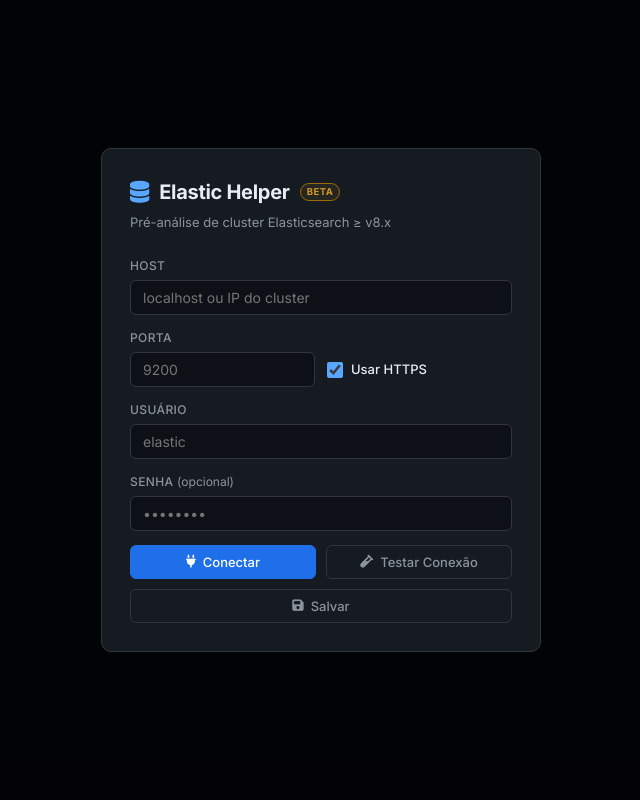
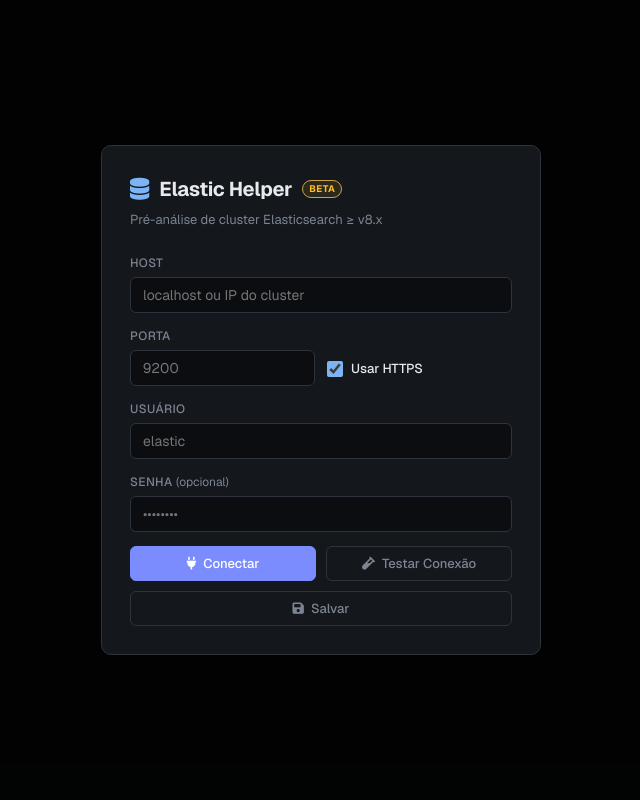
Before and after one commit to fabiojaniolima/elastic-helper, a Flask app: page / in a window 1280 px wide. Shown: the whole page, without its empty margins (319-959 px from the left). Run offline with Flask 3, Linux system fonts and the light colour scheme; data that the repository does not hold is empty; parts of the project's set-up code (start-up, migrations or seed data) failed here and were passed over.

Commit message:
style(ui): adopt design system tokens and Geist fonts
Primeiro passo da troca de layout: os tokens do design system viram variáveis
CSS geradas do tokens.json, com os mesmos nomes, para que nenhuma tela dependa
de valor solto. As variáveis antigas que o app.js ainda usa inline passam a
apontar para os tokens, então a paleta inteira muda de uma vez enquanto o markup
de cada tela é migrado.

```diff
--- a/static/css/style.css
+++ b/static/css/style.css
@@ -1,39 +1,39 @@
 :root {
-  --bg: #0d1117;
-  --surface: #161b22;
-  --surface-2: #1c2128;
-  --surface-hover: #21262d;
-  --border: #30363d;
-  --border-subtle: #21262d;
-
-  --text: #e6edf3;
-  --text-muted: #8b949e;
-  --text-dim: #6e7681;
-
-  --green: #3fb950;
-  --green-dim: #238636;
-  --green-bg: rgba(63, 185, 80, 0.08);
-  --yellow: #d29922;
-  --yellow-dim: #9e6a03;
-  --yellow-bg: rgba(210, 153, 34, 0.08);
-  --red: #f85149;
-  --red-dim: #da3633;
-  --red-bg: rgba(248, 81, 73, 0.08);
-  --blue: #58a6ff;
-  --blue-dim: #1f6feb;
-  --blue-bg: rgba(88, 166, 255, 0.08);
-
-  --radius: 10px;
-  --radius-sm: 6px;
-  --transition: 0.18s ease;
+  /* Camada de compatibilidade: nomes antigos (ainda usados inline pelo app.js)
+     apontando para os tokens do design system (static/css/tokens.css). */
+  --bg: var(--bg-app);
+  --surface: var(--bg-card);
+  --surface-2: var(--bg-subtle);
+  --surface-hover: var(--bg-chip);
+  --border: var(--border-control);
+
+  --text: var(--text-primary);
+  --text-dim: var(--text-muted);
+
+  --green: var(--success);
+  --green-dim: var(--success);
+  --green-bg: var(--success-soft);
+  --yellow: var(--warning);
+  --yellow-dim: var(--warning-muted);
+  --yellow-bg: var(--warning-soft);
+  --red: var(--danger);
+  --red-dim: var(--danger);
+  --red-bg: var(--danger-soft);
+  --blue: var(--info);
+  --blue-dim: var(--accent);
+  --blue-bg: var(--info-tile);
+
+  --radius: var(--radius-tile);
+  --transition: 0.15s ease;
 }
 
 *, *::before, *::after { box-sizing: border-box; margin: 0; padding: 0; }
 
 body {
-  font-family: 'Inter', -apple-system, BlinkMacSystemFont, 'Segoe UI', sans-serif;
-  background: var(--bg);
-  color: var(--text);
+  font-family: var(--font-sans);
+  background: var(--bg-app);
+  color: var(--text-primary);
+  -webkit-font-smoothing: antialiased;
   min-height: 100vh;
   font-size: 14px;
   line-height: 1.5;
@@ -1380,7 +1380,7 @@ input[type="checkbox"] {
   padding: 3px 10px;
   border-radius: 20px;
   font-size: 11px;
-  font-family: monospace;
+  font-family: var(--font-mono);
   cursor: pointer;
   border: 1px solid var(--border);
   background: var(--surface);
@@ -1509,7 +1509,7 @@ input[type="checkbox"] {
 }
 
 .task-action {
-  font-family: monospace;
+  font-family: var(--font-mono);
   font-size: 12px;
   color: var(--text);
   word-break: break-all;
@@ -1602,14 +1602,14 @@ input[type="checkbox"] {
 .btn-back:hover { background: var(--blue-bg); }
 
 .breadcrumb-sep { color: var(--text-dim); font-size: 12px; }
-.breadcrumb-current { font-family: monospace; font-size: 12px; color: var(--text-muted); }
+.breadcrumb-current { font-family: var(--font-mono); font-size: 12px; color: var(--text-muted); }
 
 /* ─── Shard Relocation Info ─── */
 .reloc-info {
   display: inline-flex;
   align-items: center;
   gap: 5px;
-  font-family: monospace;
+  font-family: var(--font-mono);
   font-size: 12px;
   font-weight: 500;
   white-space: nowrap;
@@ -1620,7 +1620,7 @@ input[type="checkbox"] {
 .task-json-body {
   padding: 20px 24px 24px;
   font-size: 13px;
-  font-family: monospace;
+  font-family: var(--font-mono);
   color: var(--text-muted);
   line-height: 1.6;
   overflow-y: auto;
@@ -1963,7 +1963,7 @@ input[type="checkbox"] {
   font-size: 11.5px;
   color: #6a88a8;
   font-variant-numeric: tabular-nums;
-  font-family: 'Courier New', monospace;
+  font-family: var(--font-mono);
 }
 
 .topo-metrics { display: flex; flex-direction: column; gap: 4px; margin-top: 8px; }
--- /dev/null
+++ b/static/css/tokens.css
@@ -0,0 +1,207 @@
+/* Elastic Helper — tokens do design system.
+   Gerado a partir de tokens.json (design system "Elastic Helper", v1). Não edite à mão:
+   os nomes são os mesmos dos tokens; ajuste o tokens.json e gere de novo. */
+
+:root {
+  /* Cor (tema único: escuro) */
+  --bg-backdrop: #06080a;
+  --bg-app: #0b0d10;
+  --bg-inset: #0f1115;
+  --bg-subtle: #111418;
+  --bg-card: #14171c;
+  --bg-nav-hover: #15181d;
+  --bg-item-hover: #171a20;
+  --bg-chip: #1a1e24;
+  --bg-track: #1e2229;
+  --border-subtle: #1c2027;
+  --border-card: #232830;
+  --border-control: #2e343e;
+  --border-strong: #3a414c;
+  --text-primary: #e7e9ec;
+  --text-secondary: #a3aab5;
+  --text-muted: #7c8492;
+  --text-note: #c9d2de;
+  --text-on-accent: var(--bg-app);
+  --accent: #7b8cff;
+  --accent-link: #9aa8ff;
+  --accent-link-hover: #c3ccff;
+  --accent-ring: rgba(123,140,255,0.18);
+  --accent-glow: rgba(123,140,255,0.06);
+  --accent-option-teal: #2dd4bf;
+  --accent-option-amber: #f59e0b;
+  --accent-option-fuchsia: #e879f9;
+  --data-neutral: #566070;
+  --data-neutral-strong: #7a8597;
+  --status-off: #4a515c;
+  --switch-thumb: #ffffff;
+  --success: #34d399;
+  --success-soft: rgba(52,211,153,0.12);
+  --success-border: rgba(52,211,153,0.45);
+  --success-halo: rgba(52,211,153,0.06);
+  --warning: #fbbf24;
+  --warning-muted: #c9a24a;
+  --warning-soft: rgba(251,191,36,0.10);
+  --warning-chip: rgba(251,191,36,0.12);
+  --warning-badge: rgba(251,191,36,0.14);
+  --warning-border: rgba(251,191,36,0.28);
+  --warning-card: rgba(251,191,36,0.06);
+  --warning-card-border: rgba(251,191,36,0.32);
+  --warning-card-hover: rgba(251,191,36,0.6);
+  --danger: #f87171;
+  --danger-text: #f8a5a5;
+  --danger-soft: rgba(248,113,113,0.10);
+  --danger-border: rgba(248,113,113,0.3);
+  --danger-card: rgba(248,113,113,0.07);
+  --danger-card-border: rgba(248,113,113,0.38);
+  --danger-card-hover: rgba(248,113,113,0.65);
+  --danger-row: rgba(248,113,113,0.05);
+  --info: #7db4f5;
+  --info-soft: rgba(125,180,245,0.07);
+  --info-tile: rgba(125,180,245,0.10);
+  --info-border: rgba(125,180,245,0.28);
+
+  /* Famílias */
+  --font-sans: 'Geist', ui-sans-serif, system-ui, -apple-system, 'Segoe UI', sans-serif;
+  --font-mono: 'Geist Mono', ui-monospace, 'SFMono-Regular', Menlo, monospace;
+
+  /* Estilos de texto: --<estilo>-size / -weight / -tracking / -line */
+  --status-display-size: 30px;
+  --status-display-weight: 600;
+  --status-display-tracking: -0.02em;
+  --status-display-line: 1.1;
+  --page-title-size: 26px;
+  --page-title-weight: 600;
+  --page-title-tracking: -0.02em;
+  --help-group-title-size: 20px;
+  --help-group-title-weight: 600;
+  --help-group-title-tracking: -0.01em;
+  --dialog-title-size: 19px;
+  --dialog-title-weight: 600;
+  --dialog-title-tracking: -0.01em;
+  --title-lg-size: 18px;
+  --title-lg-weight: 600;
+  --title-lg-tracking: -0.01em;
+  --panel-title-size: 17px;
+  --panel-title-weight: 600;
+  --panel-title-tracking: -0.01em;
+  --section-title-size: 16px;
+  --section-title-weight: 600;
+  --section-title-tracking: -0.01em;
+  --card-title-size: 15px;
+  --card-title-weight: 600;
+  --card-title-tracking: -0.01em;
+  --subsection-title-size: 14px;
+  --subsection-title-weight: 600;
+  --body-lg-size: 14.5px;
+  --body-lg-weight: 400;
+  --body-lg-line: 1.7;
+  --body-size: 14px;
+  --body-weight: 400;
+  --body-line: 1.55;
+  --body-sm-size: 13.5px;
+  --body-sm-weight: 400;
+  --body-sm-line: 1.6;
+  --card-label-size: 13.5px;
+  --card-label-weight: 500;
+  --nav-item-size: 14px;
+  --nav-item-weight: 500;
+  --button-sm-size: 13px;
+  --button-sm-weight: 500;
+  --caption-size: 13px;
+  --caption-weight: 400;
+  --caption-sm-size: 12.5px;
+  --caption-sm-weight: 400;
+  --meta-size: 12px;
+  --meta-weight: 400;
+  --field-label-size: 12px;
+  --field-label-weight: 500;
+  --overline-size: 11px;
+  --overline-weight: 600;
+  --overline-tracking: 0.08em;
+  --column-header-size: 11px;
+  --column-header-weight: 600;
+  --column-header-tracking: 0.07em;
+  --badge-size: 11px;
+  --badge-weight: 600;
+  --badge-tracking: 0.05em;
+  --role-tag-size: 10.5px;
+  --role-tag-weight: 600;
+  --role-tag-tracking: 0.05em;
+  --beta-tag-size: 10px;
+  --beta-tag-weight: 600;
+  --beta-tag-tracking: 0.06em;
+  --metric-xl-size: 34px;
+  --metric-xl-weight: 500;
+  --metric-xl-tracking: -0.02em;
+  --metric-xl-line: 1;
+  --metric-lg-size: 30px;
+  --metric-lg-weight: 500;
+  --metric-lg-tracking: -0.02em;
+  --metric-lg-line: 1.05;
+  --metric-md-size: 20px;
+  --metric-md-weight: 500;
+  --metric-unit-size: 18px;
+  --metric-unit-weight: 400;
+  --mono-strong-size: 13.5px;
+  --mono-strong-weight: 500;
+  --mono-body-size: 13px;
+  --mono-body-weight: 400;
+  --mono-sm-size: 12.5px;
+  --mono-sm-weight: 400;
+  --mono-xs-size: 11.5px;
+  --mono-xs-weight: 400;
+  --mono-count-size: 11px;
+  --mono-count-weight: 600;
+
+  /* Espaço */
+  --space-2: 2px;
+  --space-4: 4px;
+  --space-6: 6px;
+  --space-8: 8px;
+  --space-10: 10px;
+  --space-12: 12px;
+  --space-14: 14px;
+  --space-16: 16px;
+  --space-18: 18px;
+  --space-20: 20px;
+  --space-22: 22px;
+  --space-24: 24px;
+  --space-28: 28px;
+  --space-30: 30px;
+  --space-32: 32px;
+  --space-40: 40px;
+  --space-48: 48px;
+  --space-56: 56px;
+
+  /* Raio */
+  --radius-bar: 2px;
+  --radius-code: 4px;
+  --radius-tag: 5px;
+  --radius-sm: 6px;
+  --radius-control: 8px;
+  --radius-tile: 10px;
+  --radius-note: 12px;
+  --radius-card: 14px;
+  --radius-panel: 16px;
+  --radius-dialog: 18px;
+  --radius-pill: 999px;
+
+  /* Sombra e foco */
+  --shadow-dialog: 0 30px 80px rgba(0,0,0,0.55), 0 0 0 1px rgba(255,255,255,0.02);
+  --shadow-thumb: 0 1px 2px rgba(0,0,0,0.4);
+  --focus-field: 0 0 0 3px rgba(123,140,255,0.18);
+  --focus-card: 0 0 0 2px #7b8cff;
+  --halo-status: 0 0 0 7px rgba(52,211,153,0.06);
+
+  /* Medidas */
+  --size-sidebar: 256px;
+  --size-topbar: 60px;
+  --size-control-xs: 26px;
+  --size-control-sm: 32px;
+  --size-control-md: 36px;
+  --size-control-lg: 40px;
+  --size-tab: 52px;
+  --size-meter-sm: 4px;
+  --size-meter-md: 6px;
+  --size-meter-lg: 10px;
+}
--- a/templates/index.html
+++ b/templates/index.html
@@ -6,8 +6,9 @@
   <title>Elastic Helper (Beta)</title>
   <link rel="preconnect" href="https://fonts.googleapis.com">
   <link rel="preconnect" href="https://fonts.gstatic.com" crossorigin>
-  <link href="https://fonts.googleapis.com/css2?family=Inter:wght@300;400;500;600;700&display=swap" rel="stylesheet">
+  <link href="https://fonts.googleapis.com/css2?family=Geist:wght@400;500;600;700&family=Geist+Mono:wght@400;500;600&display=swap" rel="stylesheet">
   <link rel="stylesheet" href="https://cdnjs.cloudflare.com/ajax/libs/font-awesome/6.5.0/css/all.min.css">
+  <link rel="stylesheet" href="/static/css/tokens.css">
   <link rel="stylesheet" href="/static/css/style.css">
 </head>
 <body>
```
Also changed, not shown: static/js/app.js.
